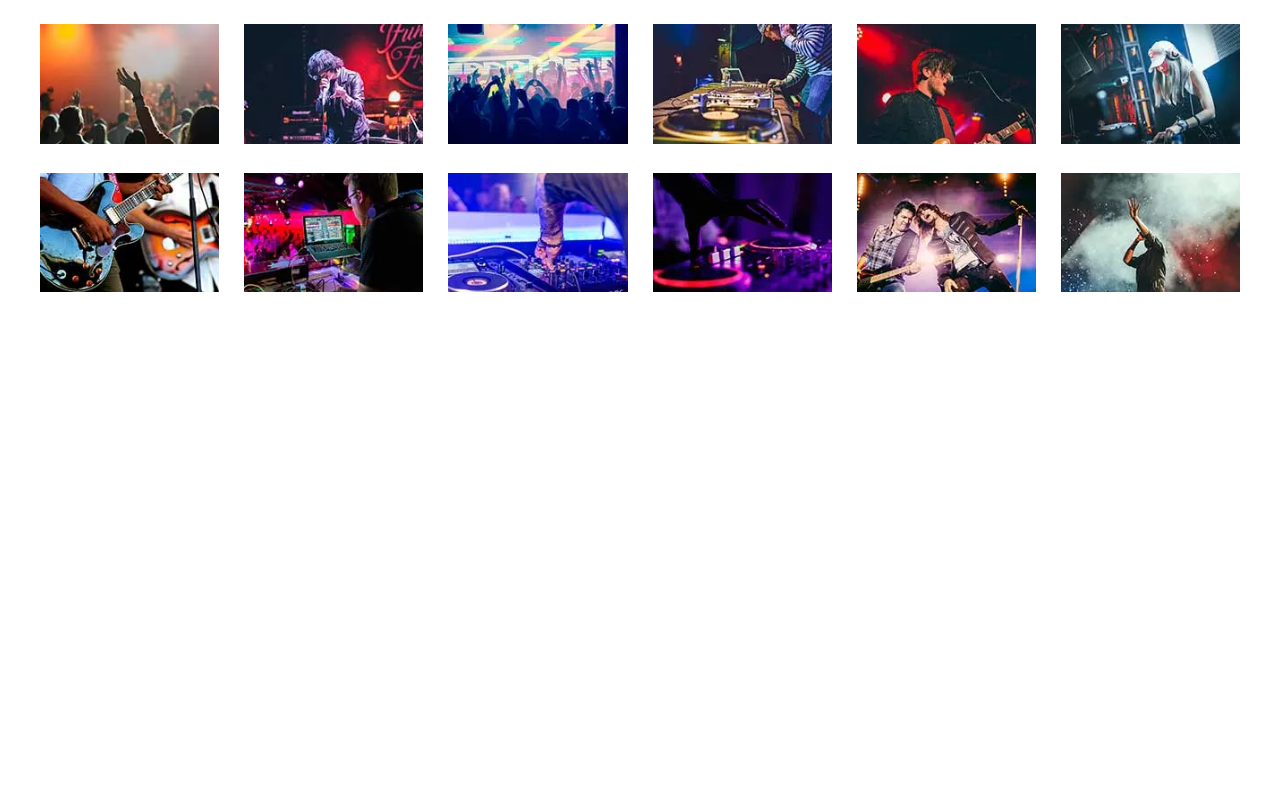
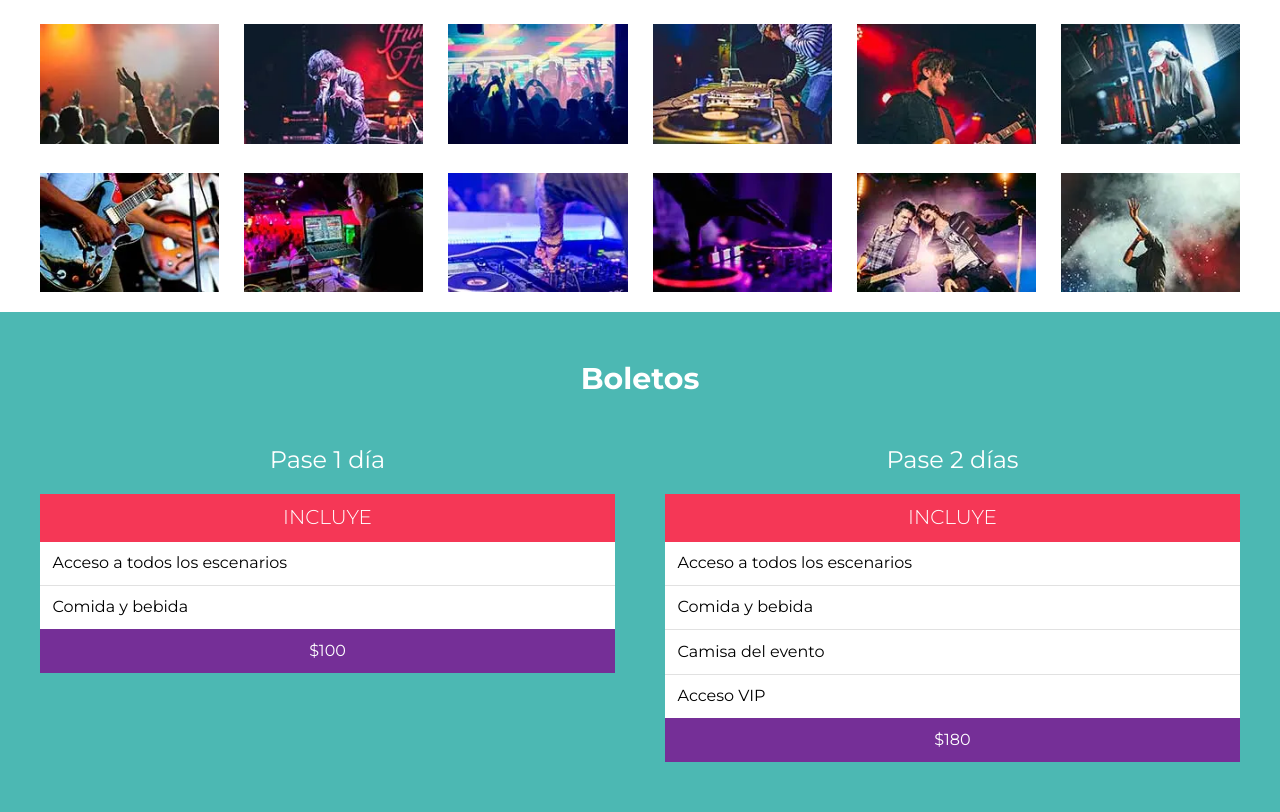
Before and after one commit to Emitsu55/FestivalMusica, a website: page index.html in a window 1280 px wide. Shown: the part 2743-3555 px from the top of the page. Before the commit the page ends 3055 px from the top, so only its background shows below. Drawn offline with Linux system fonts and the light colour scheme.

Commit message:
Terminado seccion boletos

```diff
--- a/index.html
+++ b/index.html
@@ -127,7 +127,106 @@
 
         </ul>
 
+    </section><!--Cierre Galeria-->
+
+    <section class="boletos bg-verde">
+
+        <h3>Boletos</h3>
+
+        <div class="contenedor-boletos contenedor">
+
+            <div class="basico">
+                <p class="plan">Pase 1 día</p>
+                <table class="pase">
+                    <thead>
+                        <tr>
+                            <th>
+                                Incluye
+                            </th>
+                        </tr>
+
+                    </thead>
+                    <tbody>
+                        <tr>
+                            <td>
+                                Acceso a todos los escenarios
+                            </td>
+                        </tr>
+                        <tr>
+                            <td>
+                                Comida y bebida
+                            </td>
+                        </tr>
+
+                    </tbody>
+                    <tfoot>
+                        <tr>
+                            <td>
+                                $100
+                            </td>
+                        </tr>
+
+                    </tfoot>
+                </table>
+
+            </div>
+            <div class="premium">
+                <p class="plan">Pase 2 días</p>
+                <table class="pase">
+                    <thead>
+                        <tr>
+                            <th>
+                                Incluye
+                            </th>
+                        </tr>
+
+                    </thead>
+                    <tbody>
+                        <tr>
+                            <td>
+                                Acceso a todos los escenarios
+                            </td>
+                        </tr>
+                        <tr>
+                            <td>
+                                Comida y bebida
+                            </td>
+                        </tr>
+                        <tr>
+                            <td>
+                                Camisa del evento
+                            </td>
+                        </tr>
+                        <tr>
+                            <td>
+                                Acceso VIP
+                            </td>
+                        </tr>
+
+                    </tbody>
+                    <tfoot>
+                        <tr>
+                            <td>
+                                $180
+                            </td>
+                        </tr>
+
+                    </tfoot>
+
+                </table>
+
+            </div>
+
+
+        </div>
+
     </section>
+
+    <footer>
+
+    </footer>
+
+
 <script src="build/js/bundle.js"></script>
 </body>
 
--- a/src/scss/app.scss
+++ b/src/scss/app.scss
@@ -9,3 +9,4 @@
 @import "layout/festival";
 @import "layout/lineUp";
 @import "layout/galeria";
+@import "layout/boletos";
--- /dev/null
+++ b/src/scss/layout/_boletos.scss
@@ -0,0 +1,67 @@
+.boletos {
+    padding: $separacion 0;
+    h3 {
+        text-align: center;
+        color: $blanco;
+    }
+
+
+.contenedor-boletos {
+    margin-top: $separacion / 2;
+    @include grid(2,$separacion);
+
+}
+
+    .plan {
+        color: $blanco;
+        font-size: 2.4rem;
+        text-align: center;
+        margin-bottom: 2rem;
+    }
+}
+
+.pase {
+    width: 100%;
+    border-spacing: 0;
+    thead{
+        background-color: $rosa;
+        th {
+            padding: $separacion / 4;
+            color: $blanco;
+            text-transform: uppercase;
+            font-weight: $delgada;
+            font-size: 2rem;
+        }
+
+    }
+
+    tbody{
+        background-color: $blanco;
+
+        td {
+            padding: $separacion / 4;
+            border-bottom: 1px solid #e1e1e1;
+
+        }
+
+        tr {
+            &:last-of-type {
+                td {
+                    border: none;
+                }
+            }
+        }
+
+    }
+
+    tfoot{
+        background-color: $morado;
+        td {
+            padding: $separacion / 4;
+            color: $blanco;
+            text-align: center{};
+
+        }
+
+    }
+}
```
Also changed, not shown: Build/css/app.css.
